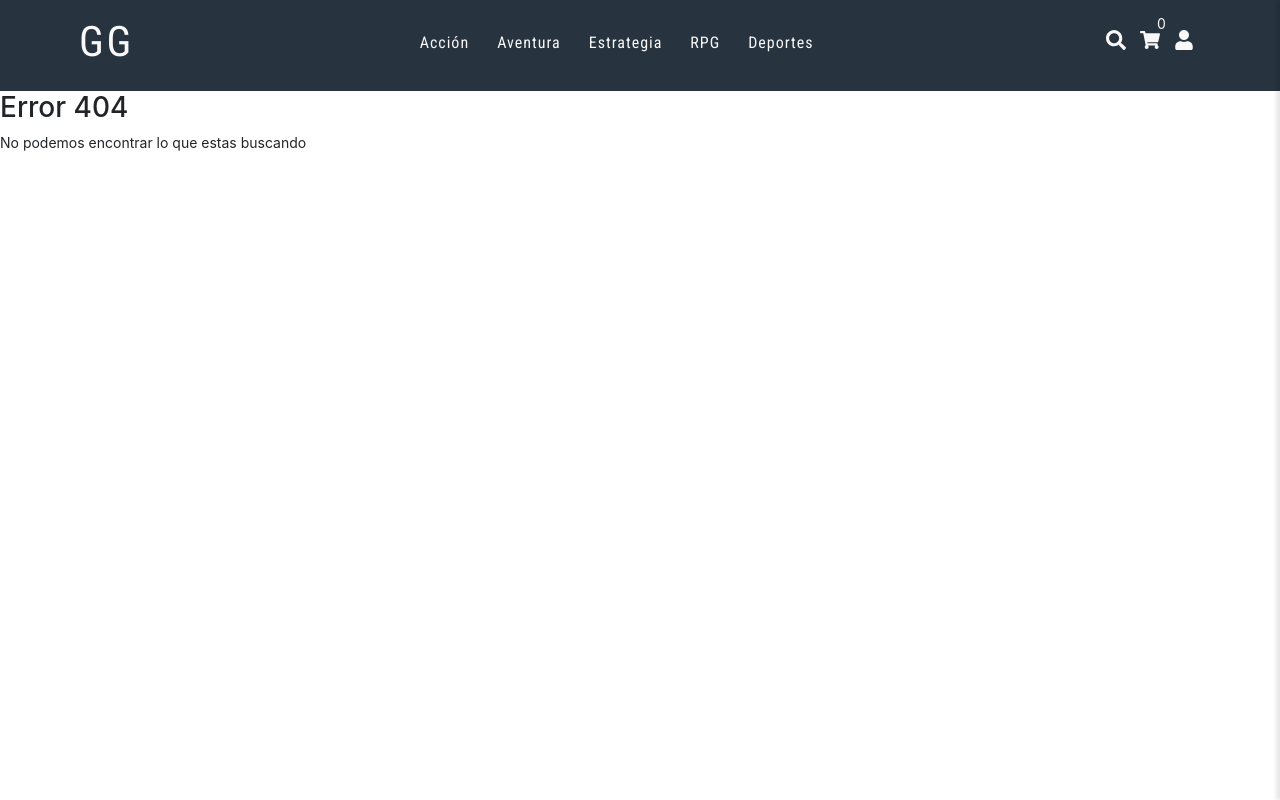
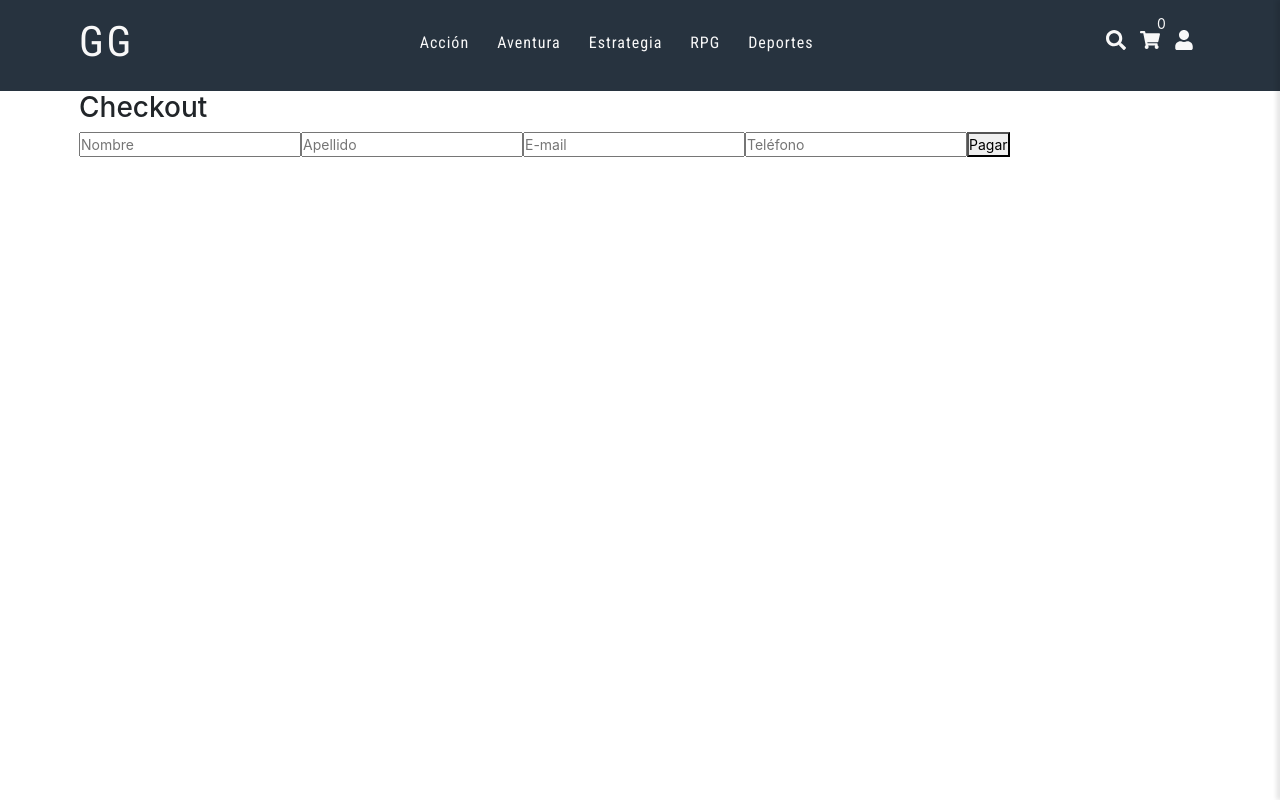
Before and after one commit to PatricioRellihan/E-Commerce, a React (Create React App) app: page /checkout in a window 1280 px wide. Before the commit this address had no page. Built offline with nearby package versions, Linux system fonts and the light colour scheme.

Commit message:
Escritura en firebase

```diff
--- a/src/App.jsx
+++ b/src/App.jsx
@@ -8,6 +8,7 @@ import ItemDetailContainer from './components/Detail/ItemDetailContainer'
 import { BrowserRouter, Switch, Route } from 'react-router-dom'
 import ItemListContainer from './components/Home/ItemListContainer/ItemListContainer'
 import CartContainer from './components/general/Cart/CartContainer'
+import Checkout from './components/Checkout'
 import {Store} from './Store/index'
 
 
@@ -37,9 +38,9 @@ function App() {
           <Route path="/cart">
             <CartContainer />
           </Route>
-          {/* <Route path="/checkout">
+          <Route path="/checkout">
             <Checkout />
-          </Route> */}
+          </Route>
           <Route path="*">
             <Error404 />
           </Route>
--- /dev/null
+++ b/src/components/Checkout/index.jsx
@@ -0,0 +1,63 @@
+import {useState, useContext} from 'react';
+import {Store} from '../../Store';
+import './Checkout.css';
+import {getFirestore} from '../DataBase';
+import firebase from 'firebase/app';
+
+const Checkout = () => {
+    const db = getFirestore();
+    const [data, setData] = useContext(Store);
+    const [venta, completoVenta] = useState(false);
+    const [formData, setFormData] = useState({
+        nombre: '',
+        apellido: '',
+        email: '',
+        tel: '',
+    })
+    const [idCompra, setIdCompra] = useState('');
+
+    const handleChangeInput = (e) => {
+        setFormData({...formData, [e.target.name]: e.target.value});
+    }
+
+    const compra = {
+        user: formData,
+        items: data.items,
+        totalPrice: data.precioTotal,
+        date: firebase.firestore.Timestamp.fromDate(new Date()),
+    }
+
+    const handleSubmitForm = (e) => {
+        e.preventDefault();
+
+        db.collection('ventas').add(compra)
+        .then(({id}) => {
+            completoVenta(true);
+            setIdCompra(id);
+        })
+        .catch(e => console.log(e));
+    }
+
+    return (
+        <section className="checkout">
+            <div className="container">
+                <h2>Checkout</h2>
+
+                {
+                    !venta ?
+                    <form onSubmit={handleSubmitForm}>
+                        <input type="text" value={formData.nombre} onChange={handleChangeInput} name="nombre" placeholder="Nombre" />
+                        <input type="text" value={formData.apellido} onChange={handleChangeInput} name="apellido" placeholder="Apellido" />
+                        <input type="email" value={formData.email} onChange={handleChangeInput} name="email" placeholder="E-mail" />
+                        <input type="tel" value={formData.tel} onChange={handleChangeInput} name="tel" placeholder="Teléfono" />
+
+                        <button>Pagar</button>
+                    </form> :
+                    <p>La compra se realizó correctamente, tu número de seguimiento es: {idCompra}</p>
+                }
+            </div>
+        </section>
+    )
+}
+
+export default Checkout;
--- a/src/components/Detail/ItemDetail.jsx
+++ b/src/components/Detail/ItemDetail.jsx
@@ -13,6 +13,7 @@ const ItemDetail = ({item}) => {
             ...data,
             cantidad: data.cantidad + qty,
             items: [...data.items, item],
+            precioTotal: data.precioTotal + (data.precio * qty),
         });
         history.push("/cart")
     }
--- a/src/components/general/Cart/CartContainer.jsx
+++ b/src/components/general/Cart/CartContainer.jsx
@@ -1,6 +1,7 @@
 import {useEffect, useState, useContext}  from 'react';
 import {Store} from '../../../Store'
 import productsDB from "../../DataBase/db";
+import {Link} from 'react-router-dom'
 
 
 const CartContainer = () => {
@@ -26,6 +27,7 @@ const CartContainer = () => {
         {
           data.items.map(item => <div key={item.id}><h2>{item.titulo}</h2><img src={item.rutaImagen} alt={item.titulo} /><p>${item.precio}</p></div>)
         }
+        <Link to="/checkout">Finalizar compra</Link>
     </div>
     )
 }
--- a/src/components/general/ProductCard/ProductCard.jsx
+++ b/src/components/general/ProductCard/ProductCard.jsx
@@ -21,7 +21,9 @@ const ProductCard = ({item}) => {
             ...data,
             cantidad: data.cantidad + qty,
             items: [...data.items, item],
+            precioTotal: data.precioTotal + (data.precio * qty),
         });
+        console.log(data)
         history.push("/cart")
     }
 
```
Also changed, not shown: src/components/Checkout/Checkout.css (added), 1 other file (tests, documents, lock files or other folders).
